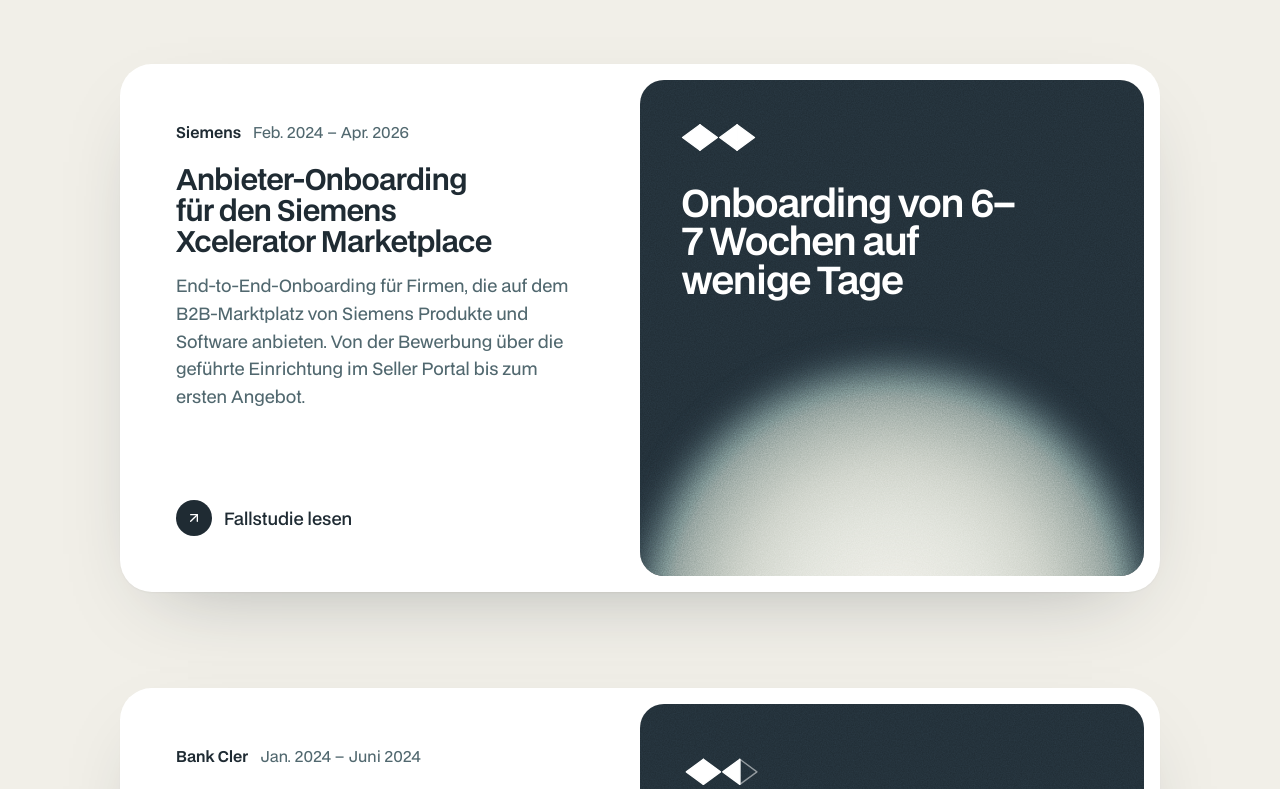
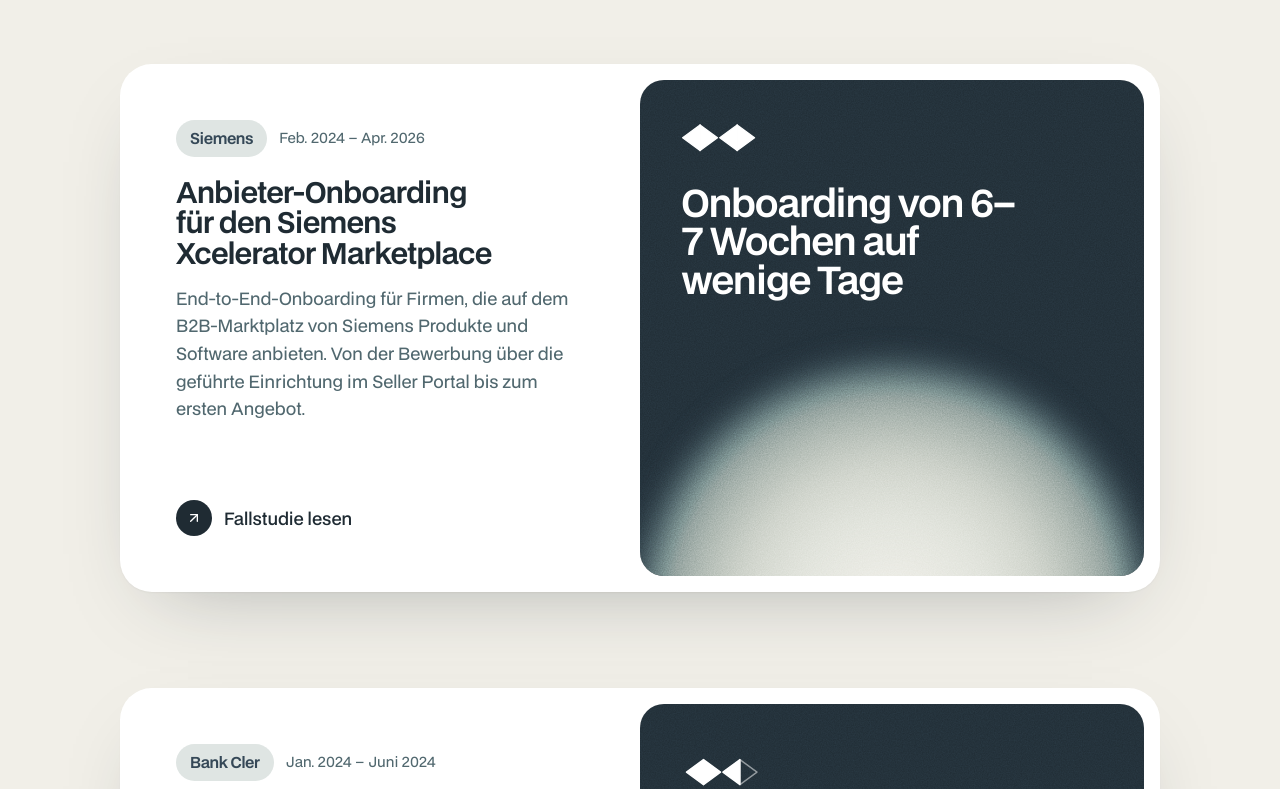
Before and after one commit to MirceaObreja/portfolio, a Next.js app: page /f/beispiel-energie-7k3m9q in a window 1280 px wide. Shown: the part 3140-3929 px from the top of the page. Built offline with nearby package versions, Linux system fonts and the light colour scheme.

Commit message:
Firma als Pille in den Fallstudien, Back to top nur als Icon
Co-Authored-By: Claude Opus 5.5 <noreply@anthropic.com>
Claude-Session: https://claude.ai/code/session_01HYx915nDmFPKHPnvLH996D

```diff
--- a/src/components/case-cards.tsx
+++ b/src/components/case-cards.tsx
@@ -59,9 +59,9 @@ export function CaseCards({ projekte, lang = 'de', stil = 'verlauf' }: { projekt
             className="group grid overflow-hidden rounded-[32px] bg-card p-3 shadow-[0_1px_2px_rgba(0,0,0,0.04),0_30px_80px_-40px_rgba(31,43,51,0.35)] md:grid-cols-2 md:p-4"
           >
             <div className="flex flex-col p-6 md:p-10">
-              <div className="flex flex-wrap items-center gap-x-3 gap-y-1 text-[15px]">
-                <span className="font-semibold">{p.kunde}</span>
-                <span className="text-muted-foreground">{zeitraum(p, lang)}</span>
+              <div className="flex flex-wrap items-center gap-x-3 gap-y-2">
+                <span className="rounded-full bg-brand-soft px-3.5 py-1.5 text-[clamp(0.95rem,1.1vw,1.05rem)] font-semibold tracking-tight text-tinte">{p.kunde}</span>
+                <span className="text-[14px] text-muted-foreground">{zeitraum(p, lang)}</span>
               </div>
               <h3 className="mt-5 text-[clamp(1.225rem,2.24vw,1.925rem)]">{p.titel}</h3>
               <p className="mt-4 max-w-[46ch] text-[17px] leading-relaxed text-muted-foreground">{p.kurz}</p>
--- a/src/components/site-footer.tsx
+++ b/src/components/site-footer.tsx
@@ -28,9 +28,8 @@ export function SiteFooter({ titel = 'Lass uns sprechen.', text = 'Du hast Frage
           <Link href="/f/beispiel-energie-7k3m9q" className="underline underline-offset-4 transition-colors hover:text-white">Demo: Bewerbungsseite</Link>
         </span>
         <span>Designed and built with love <span className="text-white" aria-label="Herz">♥</span> for detail in St. Gallen, Switzerland.</span>
-        <a href="#top" className="group inline-flex items-center gap-2 transition-colors hover:text-white">
-          Back to top
-          <span className="grid size-8 place-items-center rounded-full border border-white/20 transition-transform duration-300 group-hover:-translate-y-0.5"><ArrowUp className="size-3.5" aria-hidden /></span>
+        <a href="#top" aria-label="Zurück zum Seitenanfang" title="Zurück zum Seitenanfang" className="group grid size-10 place-items-center rounded-full border border-white/20 transition-colors hover:border-white/50 hover:text-white">
+          <ArrowUp className="size-4 transition-transform duration-300 group-hover:-translate-y-0.5" aria-hidden />
         </a>
       </div>
     </footer>
```
